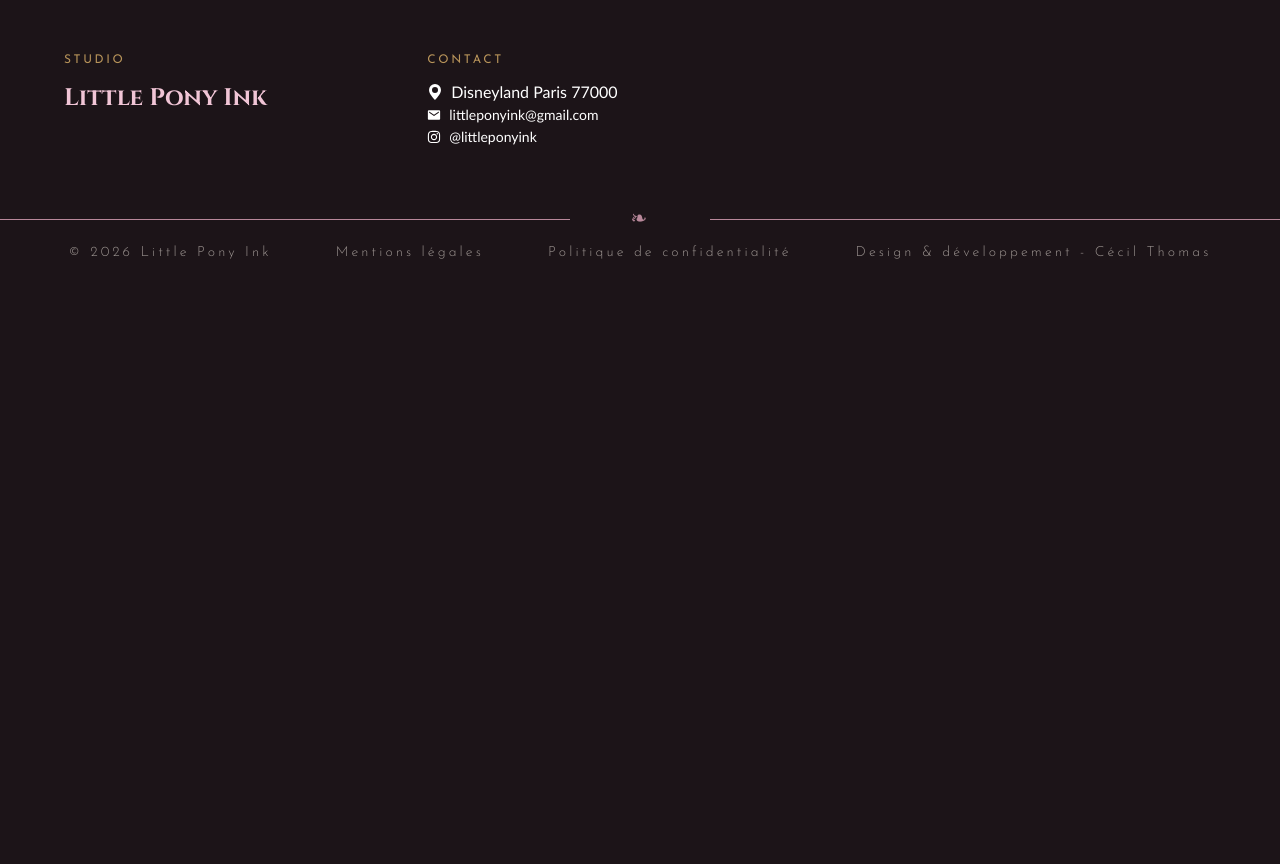
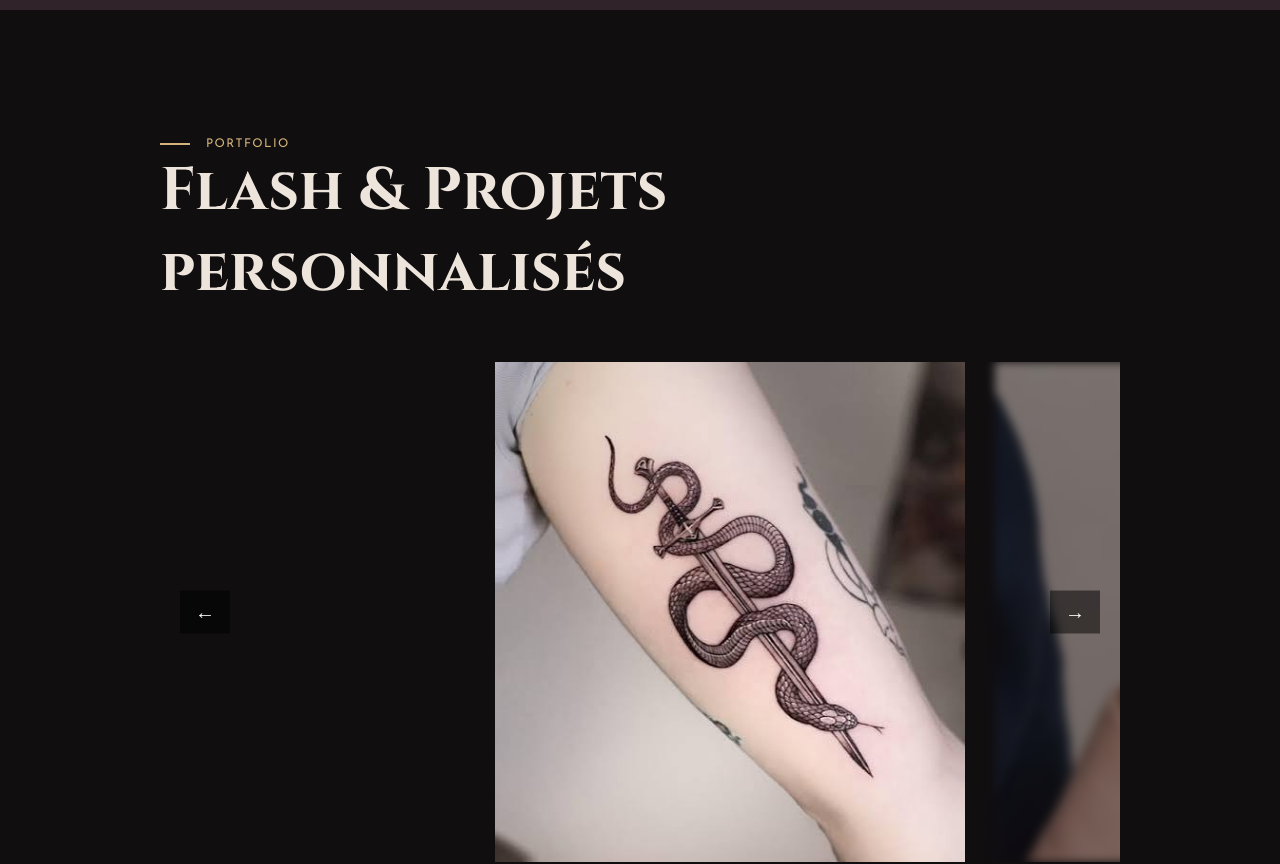
Before and after one commit to cecil-sa-thomas/front-Little-PonyInk, a React (Vite) app: page / in a window 1280 px wide. Shown: the part 2440-3304 px from the top of the page. Before the commit the page ends 2716 px from the top, so only its background shows below. Built offline with nearby package versions, Linux system fonts and the light colour scheme.

Commit message:
Maj : Acceuil - Portoflio + Fix menu burger navigation

```diff
--- /dev/null
+++ b/src/components/home/portfolio/Portfolio.jsx
@@ -0,0 +1,47 @@
+import styles from './Portfolio.module.css'
+import TitleSection from "../../title-section/TitleSection"
+import { useState } from 'react'
+
+import image1 from '../../../assets/images/carousel/images1.jpg'
+import image2 from '../../../assets/images/carousel/images2.jpg'
+import image3 from '../../../assets/images/carousel/images3.jpg'
+import image4 from '../../../assets/images/carousel/images4.jpg'
+import image5 from '../../../assets/images/carousel/images5.jpg'
+import image6 from '../../../assets/images/carousel/images6.jpg'
+
+export default function Portfolio(){
+
+    //1.L'état
+    const [index, setIndex] = useState(0)
+
+    // 2. Tes images
+    const images = [
+        image1, image2, image3, image4, image5, image6
+    ]
+
+    // 3. Les fonctions
+    const next = () => setIndex((index + 1) % images.length)
+    const prev = () => setIndex((index - 1 + images.length) % images.length)
+
+    return (
+        <section>
+            <div className={styles.portfolio}>
+                <TitleSection tag="portfolio" title="Flash & Projets personnalisés" />
+                <div className={styles.carousel}>
+                    <div
+                        className={styles.inner}
+                        style={{ transform: `translateX(-${index * 33.33}%)` }}
+                    >
+                        {images.map((img, i) => (
+                            <div key={i} className={`${styles.slide} ${i === index ? styles.active : styles.inactive}`}>
+                                <img src={img} alt="tattoo" />
+                            </div>
+                        ))}
+                    </div>
+                    <button onClick={prev}>←</button>
+                    <button onClick={next}>→</button>
+                </div>
+            </div>
+        </section>
+    )
+}
--- /dev/null
+++ b/src/components/home/portfolio/Portfolio.module.css
@@ -0,0 +1,67 @@
+.portfolio {
+    background-color: var(--charcoal);
+    padding: 8rem 10rem;
+}
+
+.carousel {
+    position: relative;
+    width: 100%;
+    overflow: hidden;
+    height: 500px;  /* Augmente la hauteur pour images plus grandes */
+    max-width: 500%;
+    margin: 0 auto;
+}
+
+.inner {
+    display: flex;
+    transition: transform 0.3s ease-in-out;
+    height: 100%;
+    width: 1500px;
+    margin-left: 33.33%;
+}
+
+.slide {
+    flex: 0 0 33.33%;
+    display: flex;
+    align-items: center;
+    justify-content: center;
+    padding: 0 15px;
+}
+
+.slide img {
+    width: 100%;
+    height: 100%;
+    object-fit: cover;
+    transition: filter 0.3s ease, opacity 0.3s ease;
+}
+
+.slide.inactive img {
+    filter: blur(5px);
+    opacity: 0.5;
+}
+
+.slide.active img {
+    filter: blur(0);
+    opacity: 1;
+}
+
+button {
+    position: absolute;
+    top: 50%;
+    transform: translateY(-50%);
+    background: rgba(0, 0, 0, 0.5);
+    color: white;
+    border: none;
+    padding: 10px 15px;
+    cursor: pointer;
+    font-size: 20px;
+    z-index: 10;
+}
+
+button:first-of-type {
+    left: 20px;
+}
+
+button:last-of-type {
+    right: 20px;
+}
--- a/src/components/about/About.module.css
+++ b/src/components/home/presentation/Presentation.module.css
@@ -4,7 +4,12 @@
     display: grid;
     grid-template-columns: 1fr 1fr;
     align-items: center;
-    padding: 15rem 10rem;
+    padding: 8rem 10rem;
+}
+
+.about .colum_text {
+    margin-top: 20px;
+    margin-left: 20px;
 }
 
 .about .content{
@@ -17,7 +22,7 @@
 }
 
 .about .content span{
-    font-size: 14px;
+    font-size: 18px;
     font-weight: 300;
     text-decoration: none;
     font-family: var(--font-content);
--- a/src/components/layout/Navbar.module.css
+++ b/src/components/layout/Navbar.module.css
@@ -101,6 +101,10 @@
         font-size: 10px;
     }
 
+    .navList {
+        z-index: 101;
+    }
+
     .navList a {
         display: flex;
         align-items: center;
@@ -113,16 +117,25 @@
 
     .burger{
         font-size: 30px;
-        margin-left: auto;
-        z-index: 201;
+        margin-left: 500px;
+        z-index: 100;
+        background-color: rgba(255, 255, 255, 0);
     }
 
     /* 2. Modificateurs .list—*/
     .listClosed {
-        display: none;
+        opacity: 0;
+        visibility: hidden;
+        transition: all 0.3s ease-in-out;
+        position: absolute;
+        top: 0%;
+        right: 0%;
     }
-    /* 2. Modificateurs .list—  */
-    .listOpen{
+
+    .listOpen {
+        opacity: 1;
+        visibility: visible;
+        transition: all 0.3s ease-in-out;
         display: flex;
         flex-direction: column;
         align-items: flex-end;
@@ -130,14 +143,11 @@
         top: 0%;
         right: 0%;
         gap: 0px;
-        background-color: var(--plum-light); /* même couleur que la navbar */
-
-
+        background-color: var(--plum-light);
         padding-left: 1px;
         padding-right: 5px;
-        padding-top: 5px ;
-        padding-bottom: 5px ;
-
+        padding-top: 5px;
+        padding-bottom: 5px;
     }
 
     .navList li{
--- a/src/index.css
+++ b/src/index.css
@@ -2,7 +2,7 @@
 
 :root {
     /* Couleurs */
-    --plum-deep:   #1c1418;
+    --plum-deep:   #31232a;
     --plum-mid:    #452833;
     --plum-light:  #572c42;
     --rose:        #855369;
--- a/src/pages/Accueil.jsx
+++ b/src/pages/Accueil.jsx
@@ -1,5 +1,6 @@
-import About from "../components/about/About"
 import Hero from "../components/hero/Hero"
+import Presentation from "../components/home/presentation/Presentation"
+import Portfolio from "../components/home/portfolio/Portfolio"
 
 export default function Accueil() {
     return (
@@ -21,7 +22,8 @@ export default function Accueil() {
                         baseFrom= 'var(--blush)'
                         baseTo='var(--rose)'
                     />
-            <About />
+            <Presentation />
+            <Portfolio />
         </>
 
 
```
Also changed, not shown: src/components/home/presentation/Presentation.jsx (renamed from src/components/about/About.jsx, +6 -6 lines).
